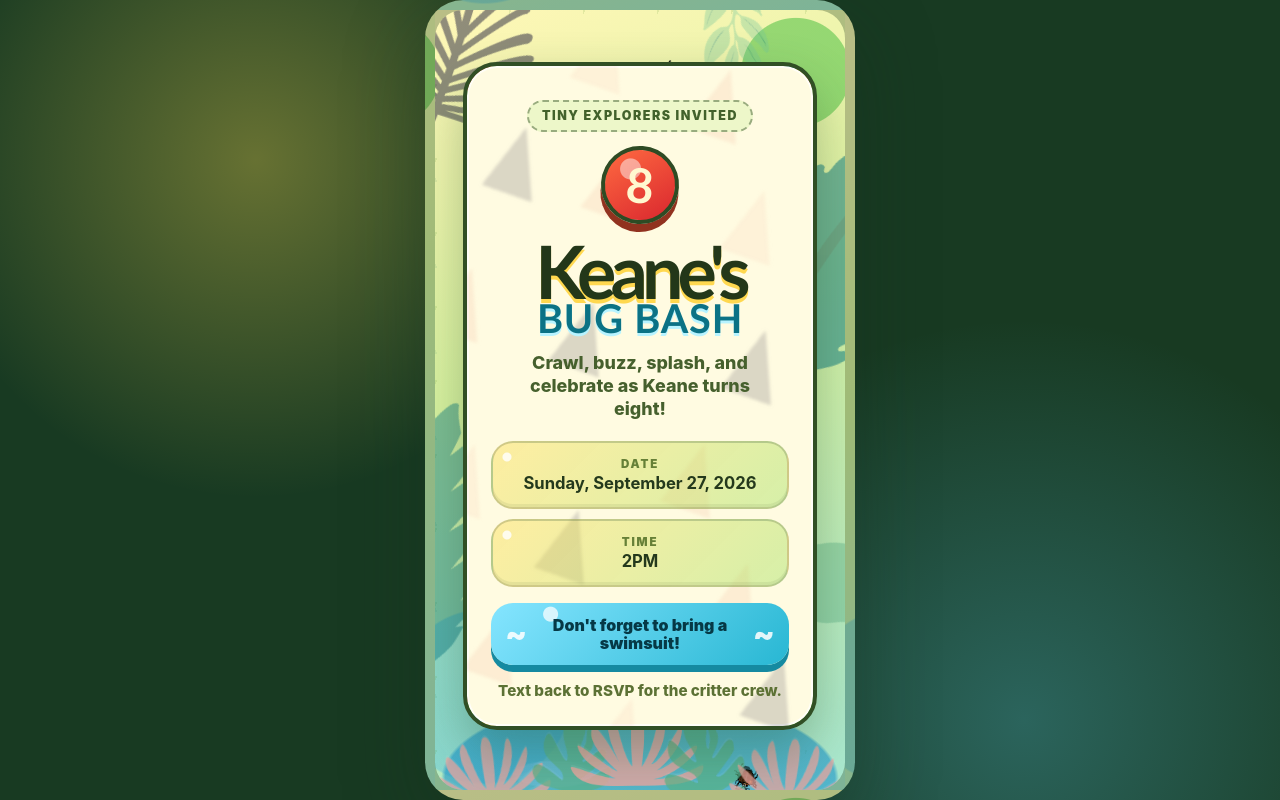
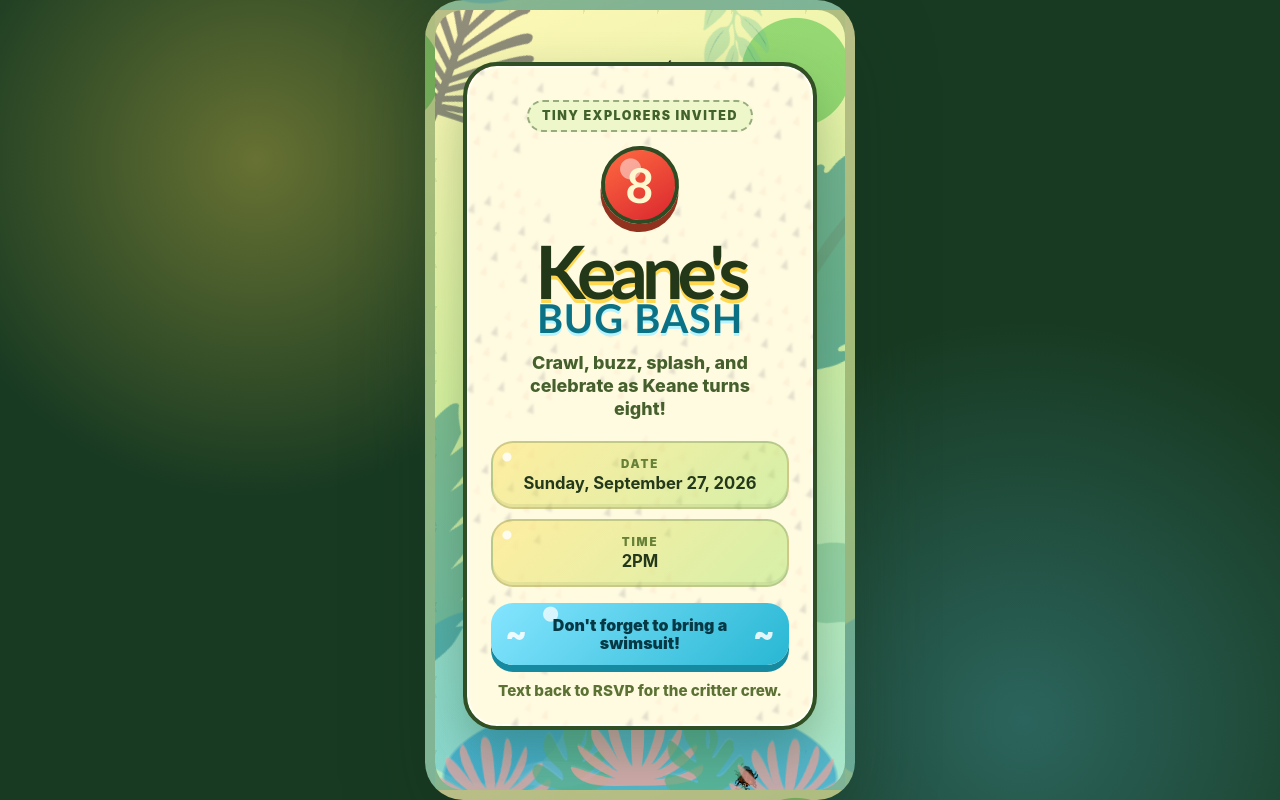
Before and after one commit to joemcbroom/keanes-bug-bash, a React (Vite) app: page / in a window 1280 px wide. Built offline with nearby package versions, Linux system fonts and the light colour scheme.

Commit message:
Refine card texture tiling
Co-authored-by: joe.mcbroom.10 <joe.mcbroom.10@gmail.com>

```diff
--- a/src/App.css
+++ b/src/App.css
@@ -165,15 +165,14 @@
 
 .card-texture {
   position: absolute;
-  inset: -12%;
+  inset: -4%;
   z-index: 0;
-  width: 124%;
-  height: 124%;
-  object-fit: cover;
-  opacity: 0.16;
-  filter: blur(1.4px);
+  background-repeat: repeat;
+  background-size: 128px 128px;
+  opacity: 0.12;
+  filter: blur(0.8px);
   mix-blend-mode: multiply;
-  transform: scale(1.1) rotate(-4deg);
+  transform: scale(1.02) rotate(-3deg);
   pointer-events: none;
 }
 
--- a/src/App.tsx
+++ b/src/App.tsx
@@ -295,7 +295,11 @@ function App() {
       <Foliage />
       <BugField />
       <section className="invite-card" aria-labelledby="invite-title">
-        <img alt="" aria-hidden="true" className="card-texture" src={cardTextureUrl} />
+        <span
+          aria-hidden="true"
+          className="card-texture"
+          style={{ backgroundImage: `url(${cardTextureUrl})` }}
+        />
         <p className="eyebrow">Tiny explorers invited</p>
         <div className="badge">8</div>
 
```
